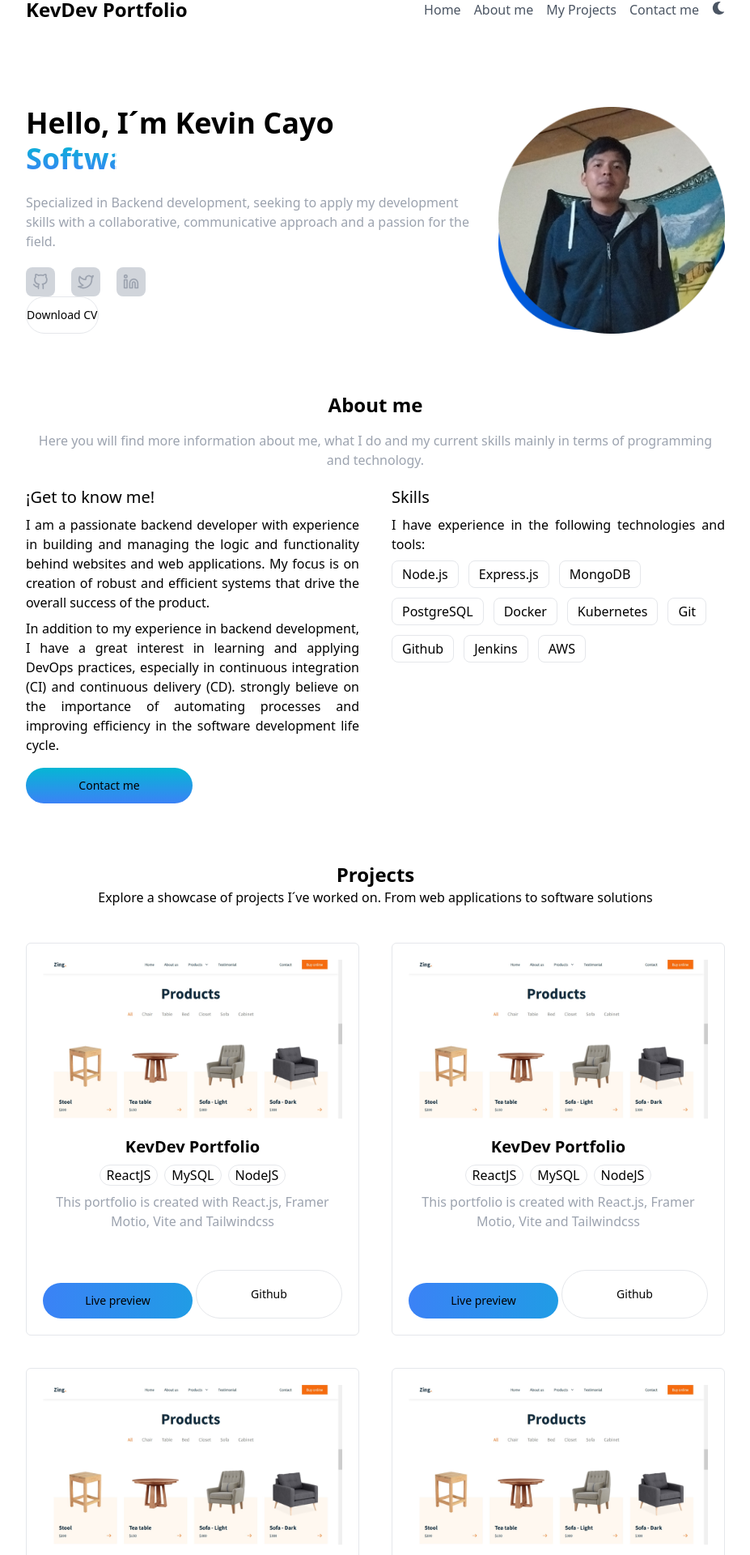
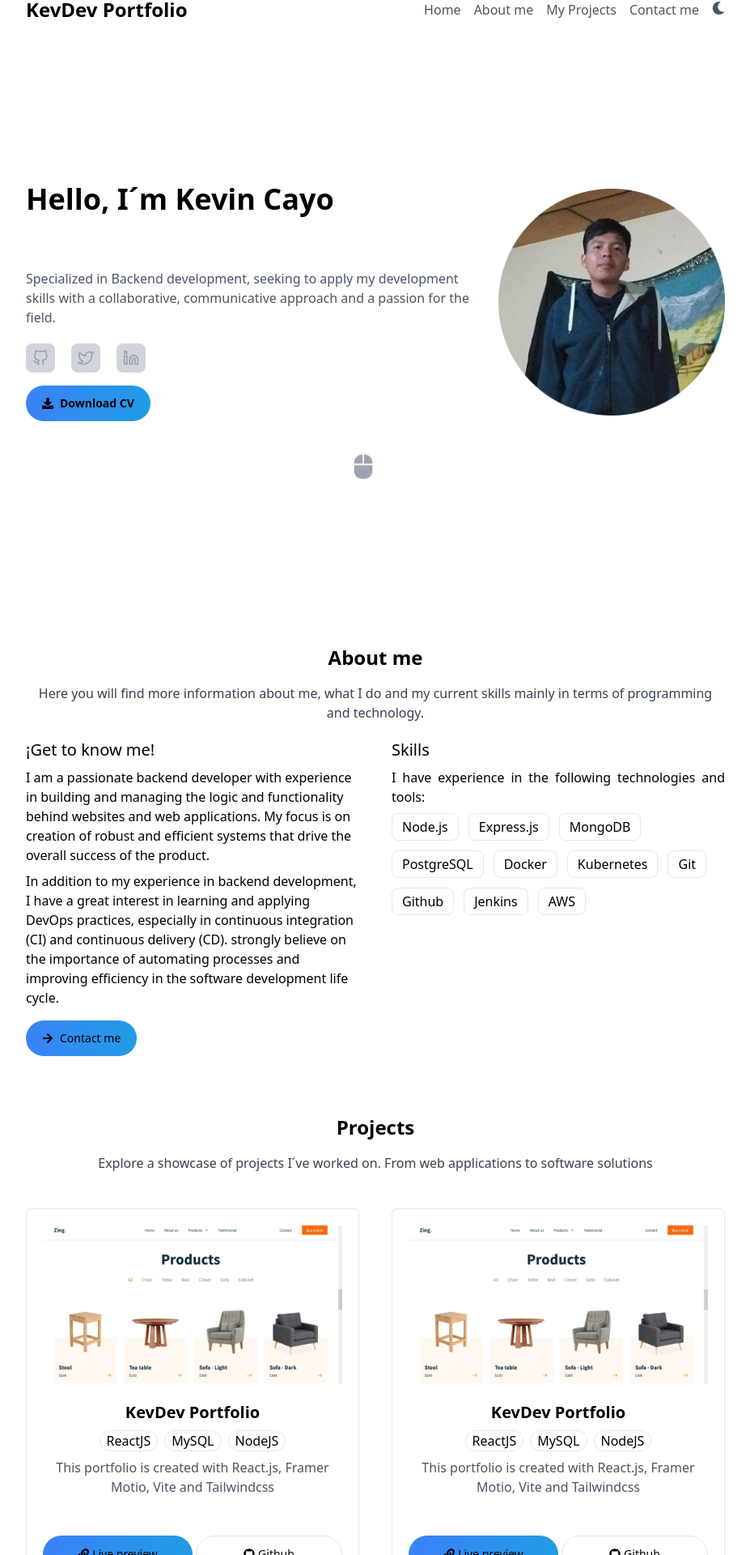
Before and after one commit to KevinCayo10/portfolio_kevdev, a React (Vite) app: page / in a window 1280 px wide. Shown: the part 28-1948 px from the top of the page at 81% size, without its empty margins (176-1103 px from the left). Built offline with nearby package versions, Linux system fonts and the light colour scheme.

Commit message:
style: Mejora los estilos en el contacto y el desplazamiento

```diff
--- a/src/App.css
+++ b/src/App.css
@@ -8,38 +8,37 @@ body {
   @apply bg-gradient-to-t from-blue-500 to-cyan-500 text-transparent;
   overflow: hidden;
   border-right: 2px solid #fff;
-  animation: typing-text steps(40) 5s infinite, blink ease 0.5s infinite;
+  animation: typing-text-large steps(40) 5s infinite, blink ease 0.5s infinite;
   text-wrap: nowrap;
   display: inline-block;
   width: max-content;
   width: 0;
 }
 
-/* Media query para pantallas de menos de 600px (celulares) */
-@media only screen and (max-width: 600px) {
-  @keyframes typing-text {
+/* Definición de la animación typing-text para pantallas grandes */
+@keyframes typing-text-large {
   from {
     width: 0%;
   }
   to {
-      width: 100%;
-    }
+    width: 325px;
   }
 }
 
-/* Definición de la animación typing-text */
-@keyframes typing-text {
+/* Definición de la animación typing-text para pantallas pequeñas */
+@keyframes typing-text-small {
   from {
     width: 0%;
   }
   to {
-    width: 100%;
+    width: 230px;
   }
 }
 
-@keyframes typing-text {
-  to {
-    border-color: transparent;
+/* Media query para pantallas de menos de 600px (celulares) */
+@media only screen and (max-width: 600px) {
+  .gradiant-text {
+    animation: typing-text-small steps(40) 5s infinite, blink ease 0.5s infinite;
   }
 }
 
--- a/src/components/About.jsx
+++ b/src/components/About.jsx
@@ -1,9 +1,11 @@
+import { FaArrowRight, FaDownload } from "react-icons/fa";
+
 function About() {
   return (
     <section id="aboutme">
       <div className="container m-auto px-4 py-6 max-w-4xl text-center dark:text-white">
         <h2 className="font-bold text-2xl">About me</h2>
-        <p className="text-gray-400 mt-4">
+        <p className="text-gray-700 mt-4 text-base">
           Here you will find more information about me, what I do and my current
           skills mainly in terms of programming and technology.
         </p>
@@ -12,13 +14,13 @@ function About() {
           <div className="w-full flex flex-col sm:w-1/2 ">
             <h3 className="text-xl font-medium text-left">¡Get to know me!</h3>
             <div className="text-left">
-              <p className="text-base font-light mt-2 text-justify">
+              <p className="text-base font-light mt-2 ">
                 I am a passionate backend developer with experience in building
                 and managing the logic and functionality behind websites and web
                 applications. My focus is on creation of robust and efficient
                 systems that drive the overall success of the product.
               </p>
-              <p className="text-base font-light mt-2 text-justify">
+              <p className="text-base font-light mt-2 ">
                 In addition to my experience in backend development, I have a
                 great interest in learning and applying DevOps practices,
                 especially in continuous integration (CI) and continuous
@@ -27,11 +29,13 @@ function About() {
                 life cycle.
               </p>
             </div>
-            <a
-              className=" text-sm w-1/2 py-3 bg-gradient-to-t from-blue-500 rounded-full to-cyan-500 hover:from-blue-700 hover:to-cyan-700 px-5 mt-4"
-              href="#contactme"
-            >
-              Contact me
+            <a href="#contactme" className="flex justify-start">
+              <button className="text-sm py-3  bg-gradient-to-r from-blue-500 to-cyan-500 rounded-full bg-gradient-hover px-5  mt-4 ">
+                <span className="flex justify-around gap-2 items-center text-black ">
+                  <FaArrowRight className="" />
+                  Contact me
+                </span>
+              </button>
             </a>
           </div>
           {/* Skills */}
--- a/src/components/Contact.jsx
+++ b/src/components/Contact.jsx
@@ -1,3 +1,4 @@
+import { FaArrowRight } from "react-icons/fa";
 import FormInput from "./shared/FormInput";
 import { motion } from "framer-motion";
 
@@ -67,7 +68,7 @@ function Contact() {
                   <div className="mt-6">
                     <textarea
                       className="w-full px-5 py-2 border border-gray-500 rounded-md
-                      border-opacity-50 dark:bg-gray-400 shadow-sm text-md text-black placeholder-gray-700"
+                      border-opacity-50 dark:bg-transparent shadow-sm text-md dark:text-white text-black placeholder-gray-700"
                       name="message"
                       id="message"
                       cols="14"
@@ -79,9 +80,12 @@ function Contact() {
                   <div className="flex flex-1 justify-center items-end pb-4">
                     <button
                       type="submit"
-                      className="w-1/2 sm:w-1/4 px-4 py-2 mt-6 font-semibold text-white transition-colors duration-300 transform bg-blue-500 rounded-full hover:bg-blue-400 focus:outline-none focus:bg-blue-400"
+                      className="text-sm py-3  bg-gradient-to-r from-blue-500 to-cyan-500 rounded-full bg-gradient-hover px-5  mt-4 dark:text-black"
                     >
-                      Send message
+                      <span className="flex justify-around gap-2 items-center text-black ">
+                        <FaArrowRight className="" />
+                        Contact me
+                      </span>
                     </button>
                   </div>
                 </div>
--- a/src/components/Header.jsx
+++ b/src/components/Header.jsx
@@ -5,7 +5,13 @@ import { FaSun, FaMoon } from "react-icons/fa";
 export default function Header() {
   const handleSmoothScroll = (e, targetId) => {
     e.preventDefault();
-    document.getElementById(targetId).scrollIntoView({
+    const targetElement = document.getElementById(targetId);
+    const yOffset = -100; // Ajusta este valor según sea necesario
+    const yPosition =
+      targetElement.getBoundingClientRect().top + window.pageYOffset + yOffset;
+
+    window.scrollTo({
+      top: yPosition,
       behavior: "smooth",
     });
   };
@@ -40,7 +46,7 @@ export default function Header() {
             <ul className="flex gap-4 items-center">
               {Menu.map((option) => {
                 const targetId = option.url.substring(1);
-
+                console.log("TargetId : ", targetId);
                 return (
                   <li key={option.id}>
                     <a
--- a/src/components/Main.jsx
+++ b/src/components/Main.jsx
@@ -1,43 +1,56 @@
 import { motion } from "framer-motion";
 import Portfile from "../assets/images/perfil.png";
-import PortfileBag from "../assets/images/fondo1.png";
-import ButtonG from "./shared/Button";
 import { socialLinks } from "../data/info";
+import { FaDownload } from "react-icons/fa";
+import { FaMouse } from "react-icons/fa"; // Importa el icono de mouse
 
 function Banner() {
+  const handleSmoothScroll = (e, targetId) => {
+    e.preventDefault();
+    const targetElement = document.getElementById(targetId);
+    const yOffset = -125; // Ajusta este valor según sea necesario
+    const yPosition =
+      targetElement.getBoundingClientRect().top + window.pageYOffset + yOffset;
+
+    window.scrollTo({
+      top: yPosition,
+      behavior: "smooth",
+    });
+  };
+
   return (
-    <main className="relative mt-20 sm:mt-25" id="top">
+    <main
+      className="relative mt-20 flex flex-col justify-center items-center sm:h-screen sm:m-auto"
+      id="top"
+    >
       {/* Intro/Banner section */}
-      <section>
-        <div className="container  text-center items-center px-4 pt-12 pb-12 sm:pt-20 flex flex-col sm:flex-row gap-6 sm:text-left sm:items-center">
+      <section className="w-full">
+        <div className="container mx-auto text-center items-center px-4 pt-12 pb-12 sm:pt-20 flex flex-col sm:flex-row gap-6 sm:text-left sm:items-center">
           <motion.div
-            className="w-2/3"
+            className="sm:w-2/3"
             initial={{ opacity: 0, y: 25 }}
             animate={{ opacity: 1, y: 0 }}
             transition={{ duration: 1 }}
           >
-            <h2 className="font-bold text-4xl dark:text-white">
+            <h2 className="font-bold text-3xl dark:text-white sm:text-4xl">
               Hello, I´m Kevin Cayo
             </h2>
-            <h2 className="font-bold text-2xl mt-1 gradiant-text sm:text-4xl ">
+            <h2 className="font-bold text-2xl mt-1 gradiant-text sm:text-4xl">
               Software Engineer
             </h2>
-            <p className="mt-4 text-gray-400">
+            <p className="mt-4 text-gray-600">
               Specialized in Backend development, seeking to apply my
               development skills with a collaborative, communicative approach
               and a passion for the field.
             </p>
-            <div className="flex flex-row gap-5  justify-center items-center sm:justify-start mt-5">
+            <div className="flex flex-row gap-5 justify-center sm:justify-start mt-5">
               {socialLinks.map((link) => {
                 return (
                   <a
                     href={link.url}
                     target="__blank"
                     key={link.id}
-                    className="text-gray-400 cursor-pointer  rounded-lg bg-gray-300 p-2 duration-300
-                  hover:text-blue-500
-                  hover:bg-gray-300
-                  "
+                    className="text-gray-400 cursor-pointer rounded-lg bg-gray-300 p-2 duration-300 hover:text-blue-500 dark:text-gray-500 dark:hover:text-blue-500"
                   >
                     <i className="text-base sm:text-xl md:text-xl">
                       <link.icon />
@@ -46,32 +59,37 @@ function Banner() {
                 );
               })}
             </div>
-            <ButtonG
-              className="px-8 shadow-gray-500 shadow-md py-3 mt-5 border rounded-full hover:border-blue-500 dark:text-white"
-              label="Download CV"
-            />
+            <button className="text-sm py-3 bg-gradient-to-r from-blue-500 to-cyan-500 rounded-full bg-gradient-hover px-5 mt-4 font-bold">
+              <span className="flex justify-around gap-2 items-center text-black">
+                <FaDownload className="" />
+                Download CV
+              </span>
+            </button>
           </motion.div>
           <motion.div
-            className="relative w-1/3"
+            className=" w-full sm:w-1/3  "
             initial={{ opacity: 0, x: 25 }}
             animate={{ opacity: 1, x: 0 }}
             transition={{ duration: 1 }}
           >
             <img
               src={Portfile}
-              alt=""
-              width={400}
-              className="relative z-10 w-auto m-auto"
-            />
-            <img
-              src={PortfileBag}
-              alt=""
-              className="absolute top-10 left-0 z-0"
-              width={600}
+              alt="Profile"
+              className=" w-2/3 sm:w-full md:w-auto m-auto"
             />
           </motion.div>
         </div>
       </section>
+      {/* Mouse Icon */}
+      <a
+        href="#aboutme"
+        className=" transform -translate-x-1/2  "
+        onClick={(e) => {
+          handleSmoothScroll(e, "aboutme");
+        }}
+      >
+        <FaMouse className="text-gray-400 text-3xl animate-bounce" />
+      </a>
     </main>
   );
 }
--- a/src/components/Project.jsx
+++ b/src/components/Project.jsx
@@ -11,8 +11,8 @@ function Project() {
           whileInView={{ opacity: 1, y: 0 }}
           transition={{ duration: 2 }}
         >
-          <h2 className="text-2xl font-semibold">Projects</h2>
-          <p className="text-base font-light">
+          <h2 className="text-2xl font-bold">Projects</h2>
+          <p className="text-gray-700 mt-4 text-base">
             Explore a showcase of projects I´ve worked on. From web applications
             to software solutions
           </p>
--- a/src/components/shared/Button.jsx
+++ b/src/components/shared/Button.jsx
@@ -1,4 +1,3 @@
-import { FontAwesomeIcon } from "@fortawesome/react-fontawesome";
 import PropTypes from "prop-types";
 
 function ButtonG({ iconName, url, label, version }) {
@@ -6,13 +5,21 @@ function ButtonG({ iconName, url, label, version }) {
     <button
       className={`${
         version == "live"
-          ? "text-sm w-1/2 py-3 bg-gradient-to-r from-blue-500 to-cyan-500 rounded-full bg-gradient-hover px-5 mt-4"
+          ? "text-sm w-1/2 py-3  bg-gradient-to-r from-blue-500 to-cyan-500 rounded-full bg-gradient-hover px-5 "
           : "flex-1 text-sm py-3 border rounded-full hover:border-blue-500 hover:text-blue-500"
       }`}
       onClick={() => (window.location.href = url)}
     >
-      {iconName ? <FontAwesomeIcon icon={iconName} /> : null}
-      {label}
+      <span
+        className={`${
+          version == "live"
+            ? "flex justify-center gap-1 items-center text-black"
+            : "flex justify-center gap-1 items-center text-black dark:text-white"
+        }`}
+      >
+        {iconName ? iconName : null}
+        {label}
+      </span>
     </button>
   );
 }
@@ -20,7 +27,7 @@ function ButtonG({ iconName, url, label, version }) {
 export default ButtonG;
 
 ButtonG.propTypes = {
-  iconName: PropTypes.oneOfType([PropTypes.string, PropTypes.array]),
+  iconName: PropTypes.node,
   url: PropTypes.string,
   label: PropTypes.string,
   version: PropTypes.string,
--- a/src/components/shared/Card.jsx
+++ b/src/components/shared/Card.jsx
@@ -1,6 +1,7 @@
 import PropTypes from "prop-types";
 import ButtonG from "./Button";
 import { motion } from "framer-motion";
+import { FaDownload, FaGit, FaGithub, FaLink } from "react-icons/fa";
 
 function Card({ url_img, title, description, url_page, url_github, tools }) {
   return (
@@ -21,10 +22,20 @@ function Card({ url_img, title, description, url_page, url_github, tools }) {
           );
         })}
       </div>
-      <p className="text-gray-400">{description}</p>
+      <p className="text-gray-600">{description}</p>
       <div className="flex  mt-12 gap-1 ">
-        <ButtonG version="live" url={url_page} label={"Live preview"} />
-        <ButtonG version="code" url={url_github} label={"Github"} />
+        <ButtonG
+          version="live"
+          url={url_page}
+          label={"Live preview"}
+          iconName={<FaLink></FaLink>}
+        />
+        <ButtonG
+          version="code"
+          url={url_github}
+          label={"Github"}
+          iconName={<FaGithub></FaGithub>}
+        />
       </div>
     </motion.div>
   );
--- a/src/components/shared/FormInput.jsx
+++ b/src/components/shared/FormInput.jsx
@@ -12,7 +12,7 @@ function FormInput({
   return (
     <div className=" mb-4">
       <input
-        className="w-full px-5 py-2 text-black border border-gray-500 border-opacity-50 rounded-md dark:bg-gray-400 shadow-sm text-md placeholder-gray-700"
+        className="w-full px-5 py-2 text-black border border-gray-500 border-opacity-50 rounded-md dark:bg-transparent shadow-sm text-md placeholder-gray-700 dark:text-white text-black"
         type={inputType}
         id={inputId}
         name={inputName}
```
Lines whose indentation alone changed are shown as unchanged.
